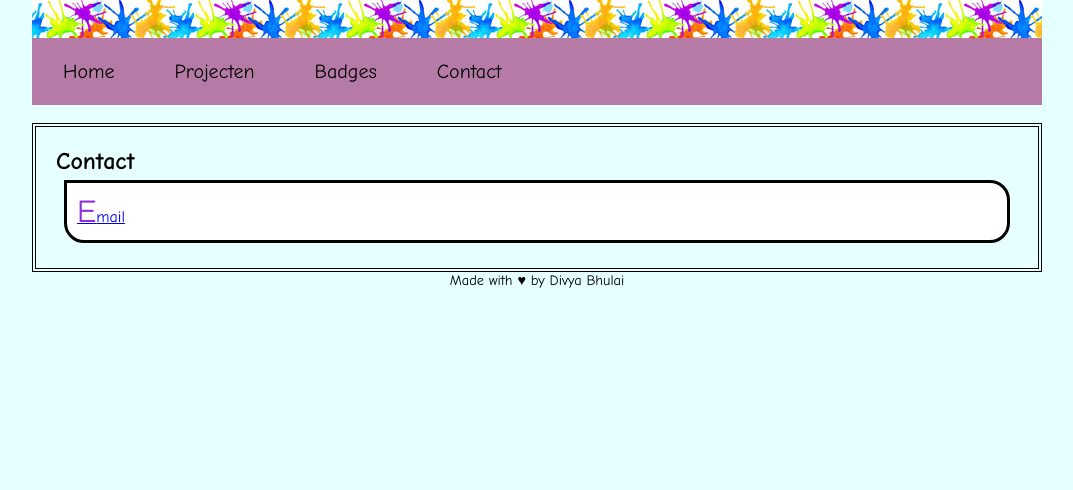
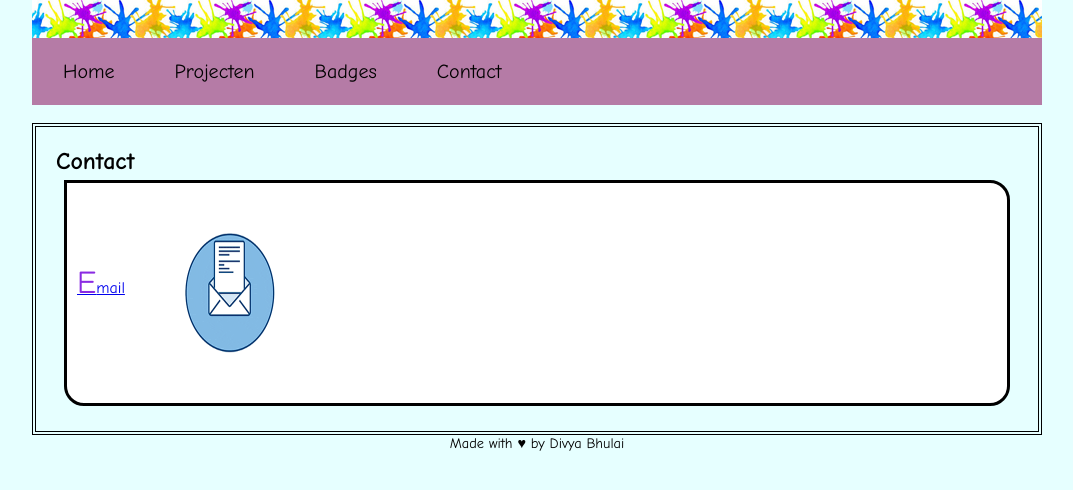
Before and after one commit to DivyaBhulai/divyabhulai.github.io, a plain HTML site: page contact.html in a window 1280 px wide. Shown: the part 112-602 px from the top of the page, without its empty margins (103-1176 px from the left). Drawn offline with Linux system fonts and the light colour scheme.

Commit message:
bijna klaar

```diff
--- a/contact.html
+++ b/contact.html
@@ -21,9 +21,10 @@
     <br>
     <section>
       <h2>Contact</h2>
-      <article>
+      <article id="contact">
         <p>
         <a href="mailto:divya.bhulai@coderclass.nl">Email</a>
+        <img src="contact.gif" alt="Contact plaatje" width="200" height="200" align="middle">
         </p>
       </article>
     </section>
--- a/style/opmaak.css
+++ b/style/opmaak.css
@@ -137,3 +137,7 @@ p::first-letter {
 #blenderVideo{
   margin: 0 auto 0 auto;
 }
+
+#contact{
+  height: auto;
+}
```
Also changed, not shown: index.html (+1 -1 lines), contact.gif (added).
